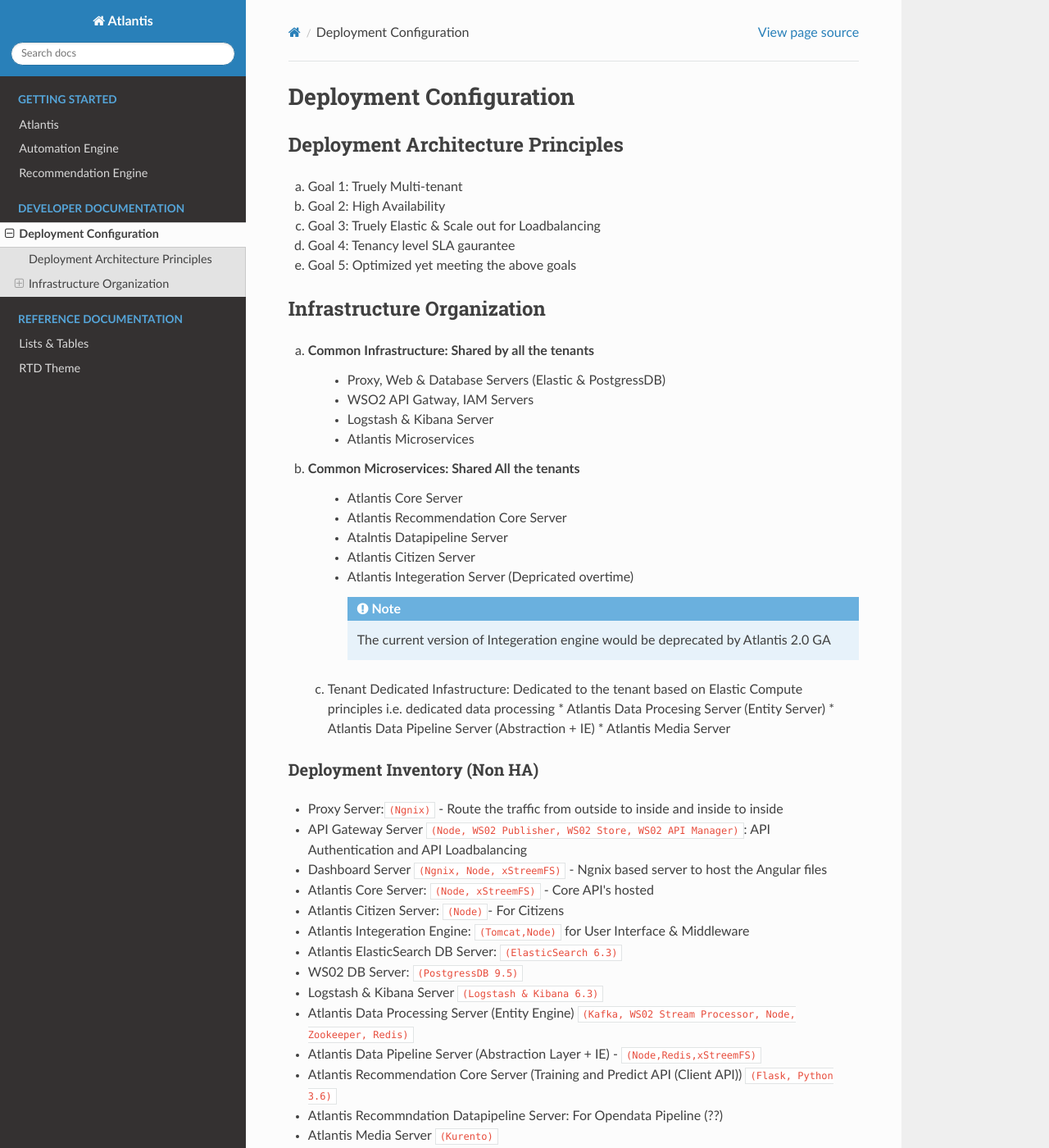
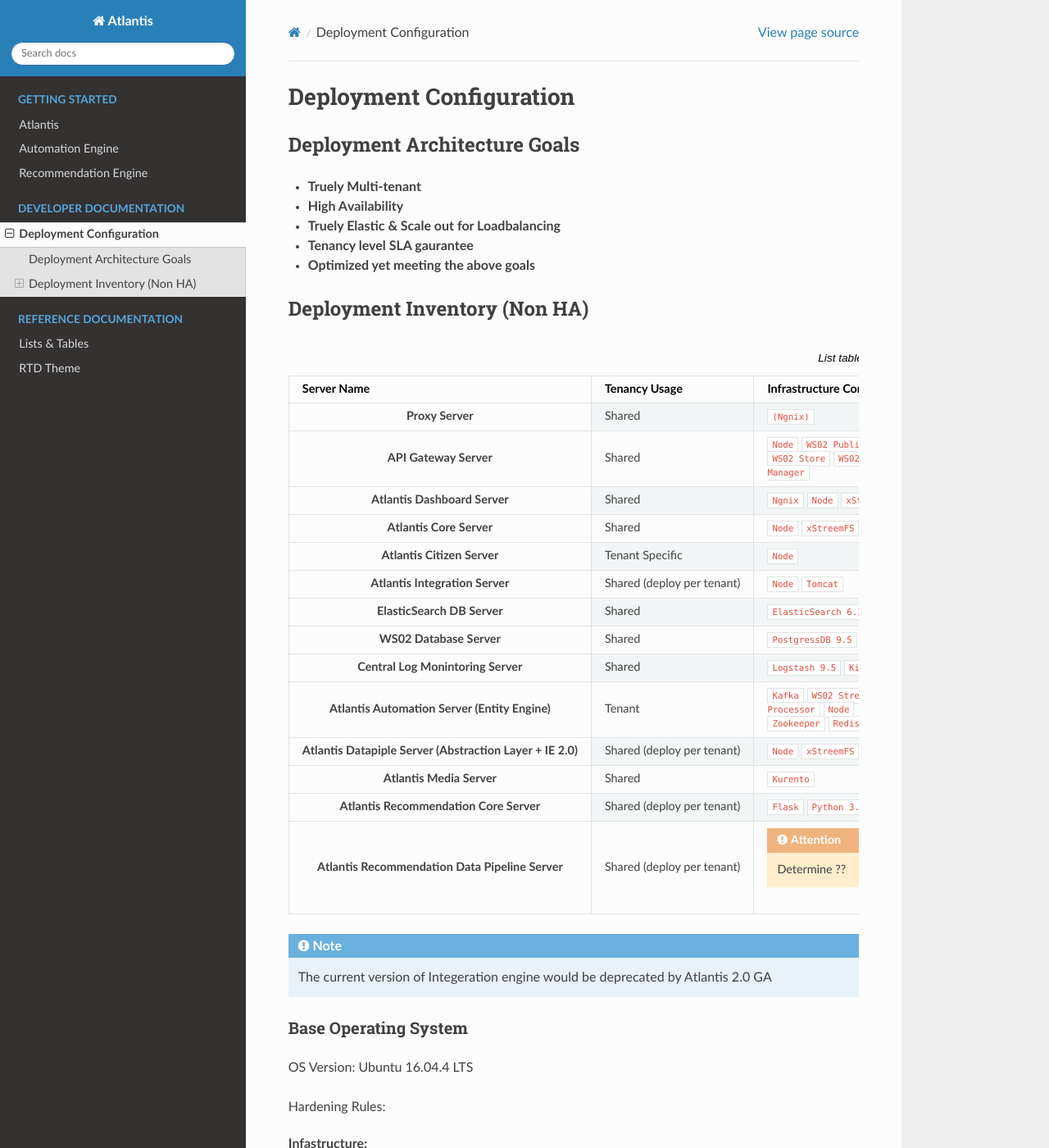
Before and after one commit to mohamedsheriff/atlantisdocs, a Sphinx documentation site: the page built from source/DeploymentArchitecture.rst, in a window 1280 px wide and 1400 px high. Shown: the whole window at 82% size. Built offline with Sphinx 7.4.7 and the Read the Docs theme 2.0.0, drawn with Linux system fonts in a browser that asks for light colours; some of the changed text lies outside the part shown.

Commit message:
Reformatted

```diff
--- a/source/DeploymentArchitecture.rst
+++ b/source/DeploymentArchitecture.rst
@@ -1,64 +1,103 @@
-************************
+========================
 Deployment Configuration
-************************
+========================
 
-Deployment Architecture Principles
-==================================
-a) Goal 1: Truely Multi-tenant
-b) Goal 2: High Availability
-c) Goal 3: Truely Elastic & Scale out for Loadbalancing
-d) Goal 4: Tenancy level SLA gaurantee
-e) Goal 5: Optimized yet meeting the above goals
+Deployment Architecture Goals
+*****************************
 
-Infrastructure Organization
-===========================
-a) Common Infrastructure: Shared by all the tenants
-    * Proxy, Web & Database Servers (Elastic & PostgressDB)
-    * WSO2 API Gatway, IAM Servers
-    * Logstash & Kibana Server
-    * Atlantis Microservices
+* **Truely Multi-tenant**
+* **High Availability**
+* **Truely Elastic & Scale out for Loadbalancing**
+* **Tenancy level SLA gaurantee**
+* **Optimized yet meeting the above goals**
 
-b) Common Microservices: Shared All the tenants
-    * Atlantis Core Server
-    * Atlantis Recommendation Core Server
-    * Atalntis Datapipeline Server
-    * Atlantis Citizen Server
-    * Atlantis Integeration Server (Depricated overtime)
-
-      .. Note:: The current version of Integeration engine would be deprecated by Atlantis 2.0 GA
-
- c) Tenant Dedicated Infastructure: Dedicated to the tenant based on Elastic Compute principles i.e. dedicated data processing
-    * Atlantis Data Procesing Server (Entity Server)
-    * Atlantis Data Pipeline Server (Abstraction + IE)
-    * Atlantis Media Server
 
 Deployment Inventory (Non HA)
------------------------------
-* Proxy Server:``(Ngnix)`` -  Route the traffic from outside to inside and inside to inside
-* API Gateway Server ``(Node, WS02 Publisher, WS02 Store, WS02 API Manager)``: API Authentication and API Loadbalancing
-* Dashboard Server ``(Ngnix, Node, xStreemFS)`` -  Ngnix based server to host the Angular files
-* Atlantis Core Server: ``(Node, xStreemFS)`` - Core API's hosted
-* Atlantis Citizen Server: ``(Node)``- For Citizens
-* Atlantis Integeration Engine: ``(Tomcat,Node)`` for User Interface & Middleware
-* Atlantis ElasticSearch DB Server: ``(ElasticSearch 6.3)``
-* WS02 DB Server: ``(PostgressDB 9.5)``
-* Logstash & Kibana Server ``(Logstash & Kibana 6.3)``
-* Atlantis Data Processing Server (Entity Engine) ``(Kafka, WS02 Stream Processor, Node, Zookeeper, Redis)``
-* Atlantis Data Pipeline Server (Abstraction Layer + IE) - ``(Node,Redis,xStreemFS)``
-* Atlantis Recommendation Core Server (Training and Predict API (Client API)) ``(Flask, Python 3.6)``
-* Atlantis Recommndation Datapipeline Server: For Opendata Pipeline (??)
-* Atlantis Media Server ``(Kurento)``
+*****************************
+
+.. list-table:: List tables can have captions like this one.
+    :widths: 10 20 40 50
+    :header-rows: 1
+    :stub-columns: 1
+
+    * - Server Name
+      - Tenancy Usage
+      - Infrastructure Components
+      - Role Discreption
+    * - Proxy Server
+      - Shared
+      - ``(Ngnix)``
+      - Route the traffic from outside to inside and inside to inside
+    * - API Gateway Server
+      - Shared
+      - ``Node`` ``WS02 Publisher`` ``WS02 Store`` ``WS02 API Manager``
+      - API Authentication and API Loadbalancing
+    * - Atlantis Dashboard Server
+      - Shared
+      - ``Ngnix`` ``Node`` ``xStreemFS``
+      - Web Server hosts Dashboard and Platform Server web applications
+    * - Atlantis Core Server
+      - Shared
+      - ``Node`` ``xStreemFS``
+      - Atlantis Core & Dashboard API's
+    * - Atlantis Citizen Server
+      - Tenant Specific
+      - ``Node``
+      - All the API's realated to citizen application
+    * - Atlantis Integration Server
+      - Shared (deploy per tenant)
+      - ``Node`` ``Tomcat``
+      - Integration engine web application and middleware apis
+    * - ElasticSearch DB Server
+      - Shared
+      - ``ElasticSearch 6.3``
+      - Atlantis Entity, Metrics, Application Database
+    * - WS02 Database Server
+      - Shared
+      - ``PostgressDB 9.5``
+      - Database required to store IAM and WS02 metadata
+    * - Central Log Monintoring Server
+      - Shared
+      - ``Logstash 9.5`` ``Kibana 9.5``
+      - Server to process logs and visualize the log stats and logs
+    * - Atlantis Automation Server (Entity Engine)
+      - Tenant
+      - ``Kafka`` ``WS02 Stream Processor`` ``Node`` ``Zookeeper`` ``Redis``
+      - primary server to process device data & events, SOP processing and primary provider of device (entity) API
+    * - Atlantis Datapiple Server (Abstraction Layer + IE 2.0)
+      - Shared (deploy per tenant)
+      - ``Node`` ``xStreemFS`` ``Redis``
+      - Primary Server responsible for all datapiple processing for visualization layer (Datasets) and Injection (Adapters)
+    * - Atlantis Media Server
+      - Shared
+      - ``Kurento``
+      -  Media transcoding server converting RTSP streams to Webrtc streams for plugin-less web viewing of camera live streams
+    * - Atlantis Recommendation Core Server
+      - Shared (deploy per tenant)
+      - ``Flask`` ``Python 3.6`` ``Redis``
+      -  Responsible for training and providing recommendation engine API
+    * - Atlantis Recommendation Data Pipeline Server
+      - Shared (deploy per tenant)
+      - .. Attention:: Determine ??
+      -  Responsible for recommendation engine datapipeline
+
+
+.. Note:: The current version of Integeration engine would be deprecated by Atlantis 2.0 GA
+
 
 Base Operating System
 ---------------------
+
 OS Version: Ubuntu 16.04.4 LTS
+
 Hardening Rules:
+
 Infastructure:
-a) xStreemFS
-b) chef client
-c) failto ban
+    a) xStreemFS
+    b) chef client
+    c) failto ban
 
 Images:
-a) AMI Images (for BETA)
-b) VMWARE Image
-c) ISO
+    a) AMI Images (for BETA)
+    b) VMWARE Image
+    c) ISO
```
